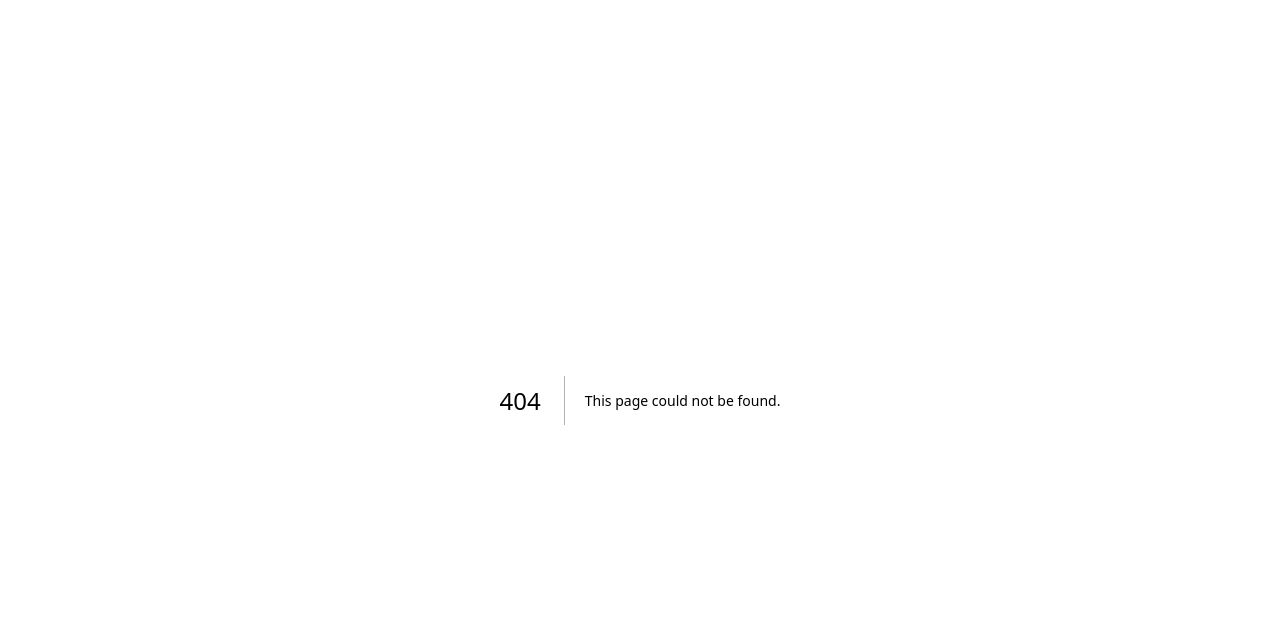
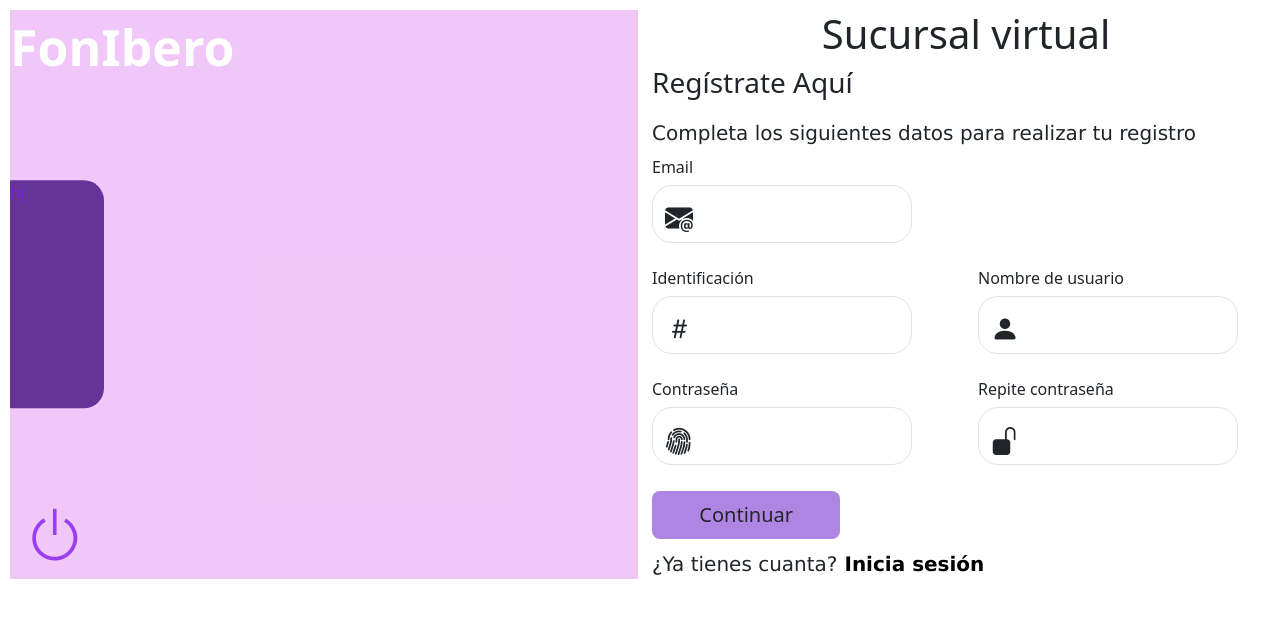
Before and after one commit to edalsare/fondo-empleados, a Next.js app: page /myhome in a window 1280 px wide. Before the commit this address had no page. Shown: the top 618 px of the page. Built offline with nearby package versions, Linux system fonts and the light colour scheme.

Commit message:
Iniciando pahina logeado

```diff
--- a/src/app/login/login.css
+++ b/src/app/css/login.css
@@ -26,7 +26,7 @@
 }
 
 .m-element{
-    margin: 15px;
+    margin-top: 10px;
 }
 
 .t-zize{
@@ -35,7 +35,7 @@
 }
 
 .l-input{
-    width: 300px;
+    width: 260px;
     border-radius: 20px;
 }
 
--- a/src/app/login/page.tsx
+++ b/src/app/login/page.tsx
@@ -1,6 +1,6 @@
 import React from "react";
 import Link from "next/link";
-import "./login.css";
+import "../css/login.css";
 
 const Login = () => {
   return (
@@ -55,7 +55,7 @@ const Login = () => {
             </div>
             <div className="m-element t-zize">
               ¿Eres un nuevo usuario?
-              <Link className="a-login" href="/"> Regitrate aqui</Link>
+              <Link className="a-login" href="/register"> Regitrate aqui</Link>
 
             </div>
           </div>
--- /dev/null
+++ b/src/app/myhome/myhome.css
@@ -0,0 +1,33 @@
+.myhome-con{
+    width: 100%;
+    height: 100%;
+    background:  rgba(187, 4, 224, 0.219);
+}
+.title-myhome{
+    position: absolute;
+    font-size: 50px;
+    font-weight: bold;
+    color: white;
+    font-family:'Segoe UI', Tahoma, Geneva, Verdana, sans-serif;
+}
+
+.icon-myhome{
+    top: 100%;
+    left: 10%;
+    transform: translate(-80%, -100%);;
+    position: absolute;
+    z-index: 1;
+    font-size: 60px;
+    color: rgba(132, 27, 237, 0.797);
+  }
+  .baner-myhome{
+    border-radius: 1px 20px 20px 1px;
+    width: 15%;
+    height: 40%;
+    top: 70%;
+    background: rebeccapurple;
+    transform: translate(-0%, -100%);;
+    position: absolute;
+    z-index: 1;
+    color: rgba(132, 27, 237, 0.797);
+  }
--- /dev/null
+++ b/src/app/myhome/page.tsx
@@ -0,0 +1,133 @@
+import React from "react";
+import Link from "next/link";
+import "../css/login.css";
+import "./myhome.css";
+
+const MyHome = () => {
+  return (
+    <div className="container-login">
+      <div className="row">
+        <div className="col-img col">
+          <div className="figure myhome-con">
+            <div>
+            <Link className="icon-myhome bi bi-power" href="/"></Link>
+            </div>
+            <div>
+            <div className="title-myhome">FonIbero</div>
+            </div>
+            <div className="baner-myhome">
+                hj
+            </div>
+          </div>
+        </div>
+        <div className="col">
+          <div className="datos-login">
+            <div className="center-text">
+              <h1>Sucursal virtual</h1>
+            </div>
+            <div>
+              <h3 className="text-login">Regístrate Aquí</h3>
+            </div>
+            <div className="m-element t-zize">
+              Completa los siguientes datos para realizar tu registro
+            </div>
+            <div className="m-element">
+                <h6>Email</h6>
+              <div className="form-floating mb-3">
+                <input
+                  type="email"
+                  className="l-input form-control"
+                  id="floatingInput"
+                  placeholder="name@example.com"
+                />
+                <label form="floatingInput">
+                  <h3 className="bi bi-envelope-at-fill"></h3>
+                </label>
+              </div>
+            </div>
+            <div className="row">
+              <div className="col-6">
+                <div className="m-element">
+                  <h6>Identificación</h6>
+                  <div className="form-floating mb-3">
+                    <input
+                      type="text"
+                      className="l-input form-control"
+                      id="floatingInput"
+                      placeholder="identifiacion"
+                    />
+                    <label form="floatingInput">
+                      <h3 className="bi bi-hash"></h3>
+                    </label>
+                  </div>
+                </div>
+              </div>
+              <div className="col-6">
+                <div className="m-element">
+                <h6>Nombre de usuario</h6>
+                  <div className="form-floating mb-3">
+                    <input
+                      type="text"
+                      className="l-input form-control"
+                      id="floatingInput"
+                      placeholder="usuario"
+                    />
+                    <label form="floatingInput">
+                      <h3 className="bi bi-person-fill"></h3>
+                    </label>
+                  </div>
+                </div>
+              </div>
+              <div className="col-6">
+                <div className="m-element">
+                <h6>Contraseña</h6>
+                  <div className="form-floating mb-3">
+                    <input
+                      type="password"
+                      className="l-input form-control"
+                      id="floatingInput"
+                      placeholder="pasword"
+                    />
+                    <label form="floatingInput">
+                      <h3 className="bi bi-fingerprint"></h3>
+                    </label>
+                  </div>
+                </div>
+              </div>
+              <div className="col-6">
+                <div className="m-element">
+                <h6>Repite contraseña</h6>
+                  <div className="form-floating mb-3">
+                    <input
+                      type="password"
+                      className="l-input form-control"
+                      id="floatingInput"
+                      placeholder="password"
+                    />
+                    <label form="floatingInput">
+                      <h3 className="bi bi-unlock-fill"></h3>
+                    </label>
+                  </div>
+                </div>
+              </div>
+            </div>
+
+            <div className="m-element">
+              <button type="button" className="btn btn-login btn-lg">
+                Continuar
+              </button>
+            </div>
+            <div className="m-element t-zize">
+              ¿Ya tienes cuanta?
+              <Link className="a-login" href="/login">
+                {" "}
+                Inicia sesión
+              </Link>
+            </div>
+          </div>
+        </div>
+      </div>
+    </div>
+  );
+};
+export default MyHome;
```
Also changed, not shown: src/app/register/page.tsx (added, +138 -0 lines), public/img/register.jpeg (added).
